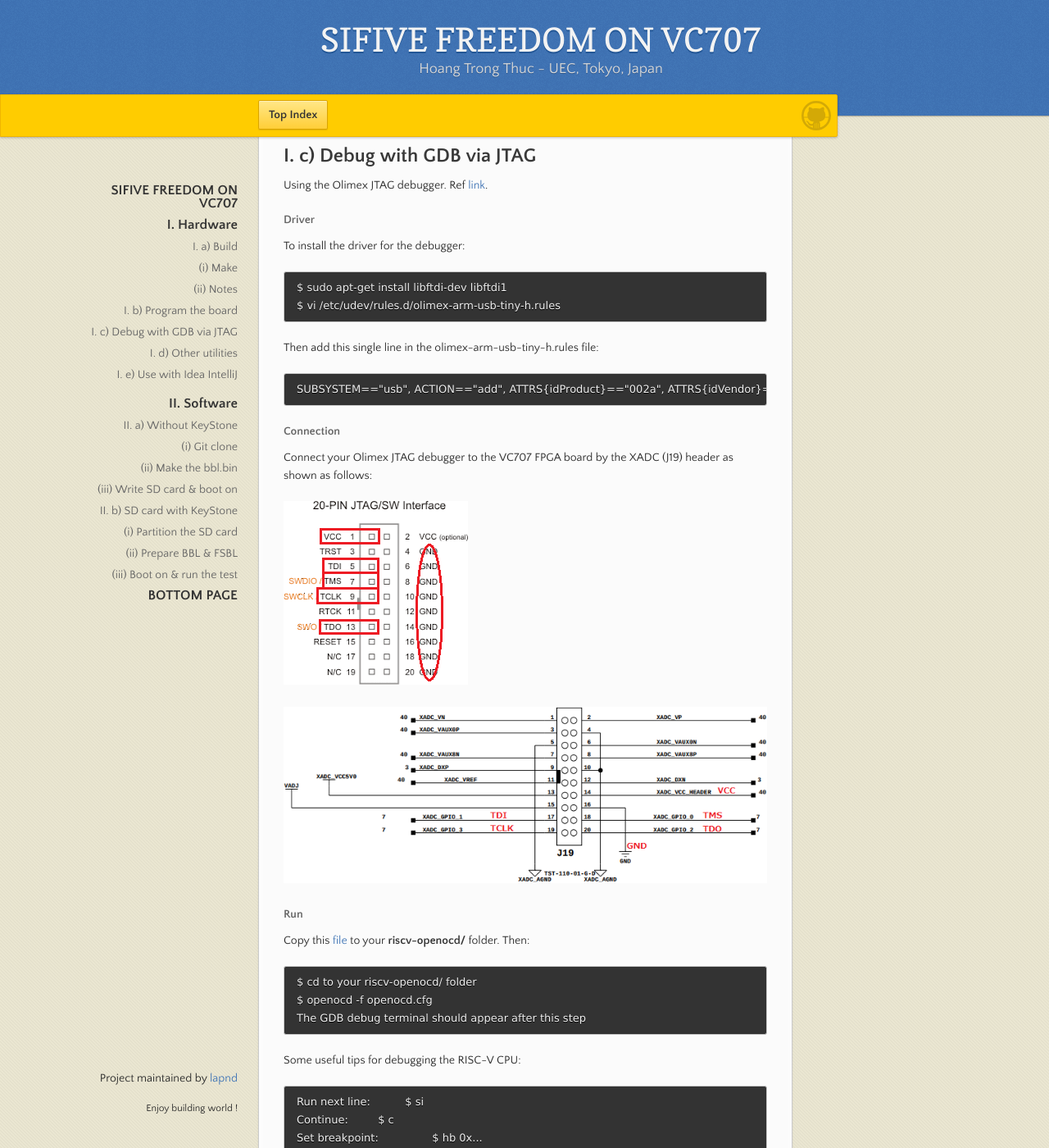
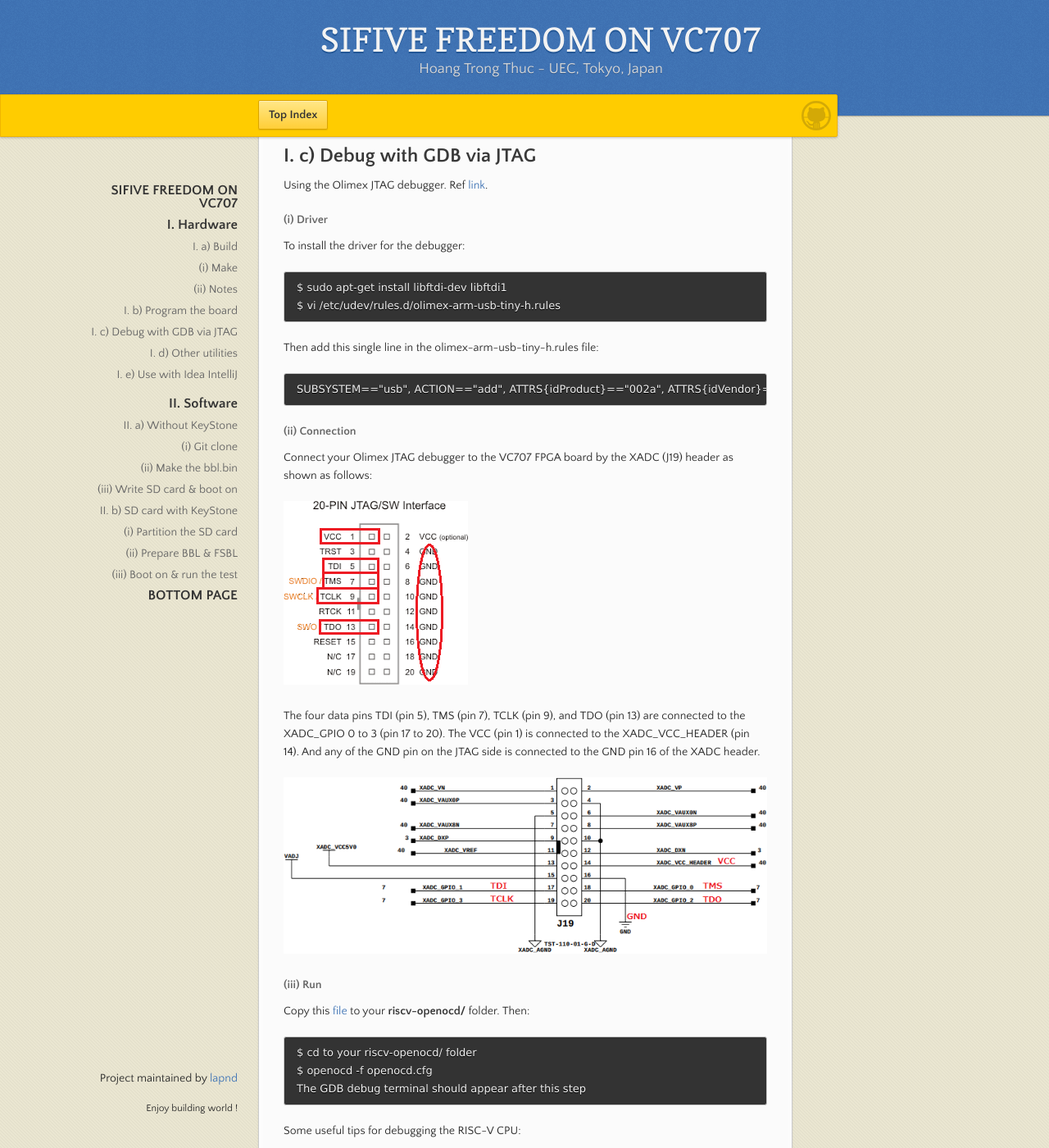
Before and after one commit to lapnd/httdes.github.io, a Jekyll site: the page built from vc707.md, in a window 1280 px wide and 1400 px high, scrolled down 3136 px. Shown: the whole window at 82% size. Built offline with Jekyll 4.4.1, drawn with Linux system fonts in a browser that asks for light colours; our own code applies the rules of GitHub Pages for plain Markdown files.

Commit message:
Update vc707.md

```diff
--- a/vc707.md
+++ b/vc707.md
@@ -137,7 +137,7 @@ Vivado flash programming:
 
 Using the Olimex JTAG debugger. Ref [link](https://www.olimex.com/Products/ARM/JTAG/ARM-USB-TINY-H/).
 
-#### Driver
+#### (i) Driver
 
 To install the driver for the debugger:
 
@@ -148,15 +148,17 @@ Then add this single line in the olimex-arm-usb-tiny-h.rules file:
 
 	SUBSYSTEM=="usb", ACTION=="add", ATTRS{idProduct}=="002a", ATTRS{idVendor}=="15ba", MODE="664", GROUP="plugdev"
 
-#### Connection
+#### (ii) Connection
 
 Connect your Olimex JTAG debugger to the VC707 FPGA board by the XADC (J19) header as shown as follows:
 
 ![Branching](./jtag20pin.png)
 
+The four data pins TDI (pin 5), TMS (pin 7), TCLK (pin 9), and TDO (pin 13) are connected to the XADC_GPIO 0 to 3 (pin 17 to 20). The VCC (pin 1) is connected to the XADC_VCC_HEADER (pin 14). And any of the GND pin on the JTAG side is connected to the GND pin 16 of the XADC header.
+
 ![Branching](./vc707-jtag.png)
 
-#### Run
+#### (iii) Run
 
 Copy this [file](./openocd.cfg) to your **riscv-openocd/** folder. Then:
 
```
